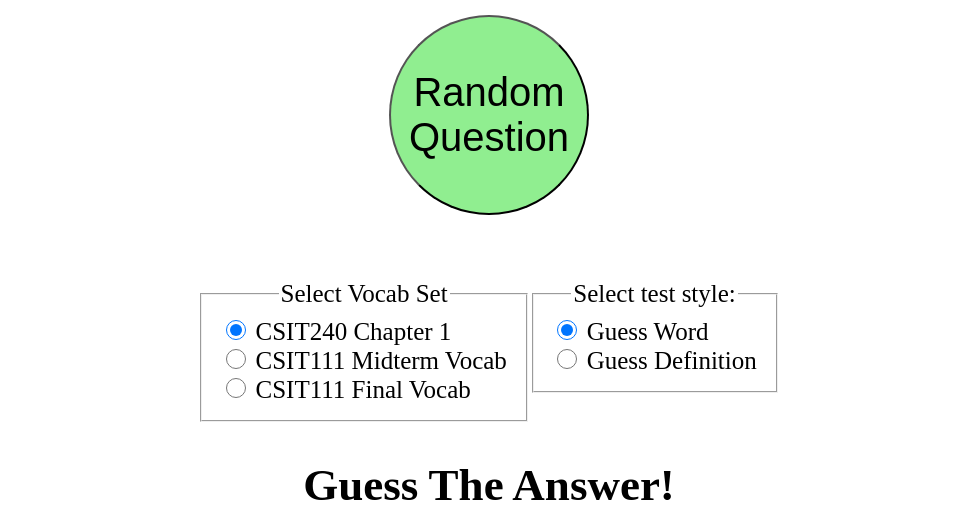
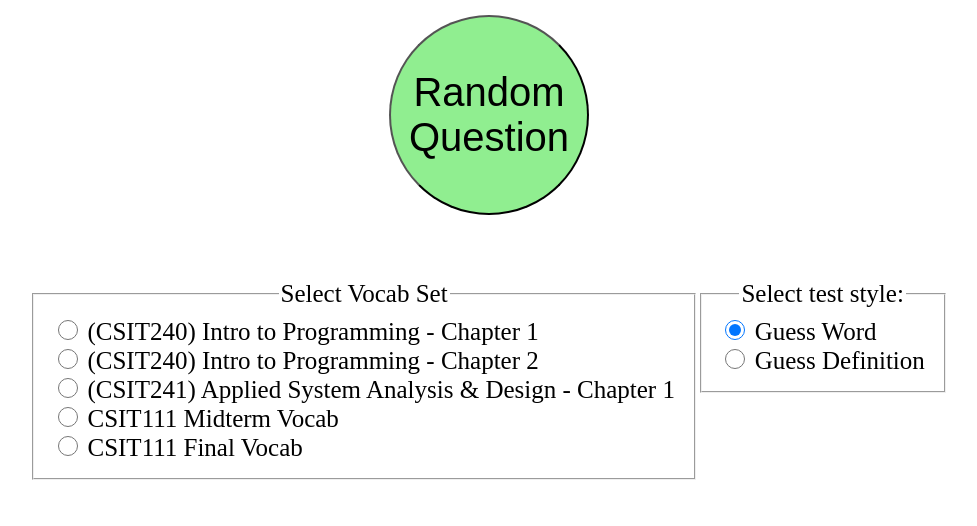
Before and after one commit to gabriel-bric-yud/CSVocabMultipleChoice, a plain HTML site: page index.html in a window 1280 px wide. Shown: the part 570-1096 px from the top of the page, without its empty margins (151-1128 px from the left). Drawn offline with Linux system fonts and the light colour scheme; a web font is replaced by a local one.

Commit message:
Update index.html

```diff
--- a/index.html
+++ b/index.html
@@ -52,9 +52,18 @@
                 <legend>Select Vocab Set</legend>
                 <div class = 'align'>
                     <div>
-                        <input class = "userOption" name = "vocabSet" type = 'radio' id = 'csit240Chapter1' checked>
-                        <label for="introProgrammingChapter1">CSIT240 Chapter 1</label>
+                        <input class = "userOption" name = "vocabSet" type = 'radio' id = 'csit240Chapter1'>
+                        <label for="introProgrammingChapter1">(CSIT240) Intro to Programming - Chapter 1</label>
                     </div>
+                    <div>
+                        <input class = "userOption" name = "vocabSet" type = 'radio' id = 'csit240Chapter2'>
+                        <label for="introProgrammingChapter2">(CSIT240) Intro to Programming - Chapter 2 </label>
+                    </div>
+                    <div>
+                        <input class = "userOption" name = "vocabSet" type = 'radio' id = 'csit241Chapter1'>
+                        <label for="introProgrammingChapter2">(CSIT241) Applied System Analysis & Design - Chapter 1</label>
+                    </div>
+
                     <div>
                         <input class = "userOption" name = "vocabSet" type = 'radio' id = 'csit111Midterm'>
                         <label for="csitMidterm">CSIT111 Midterm Vocab</label>
```
